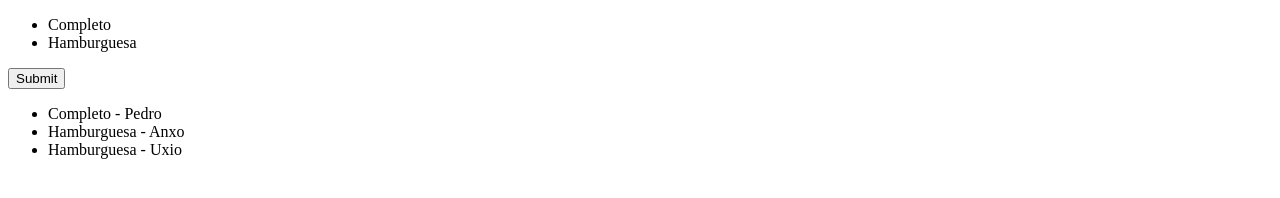
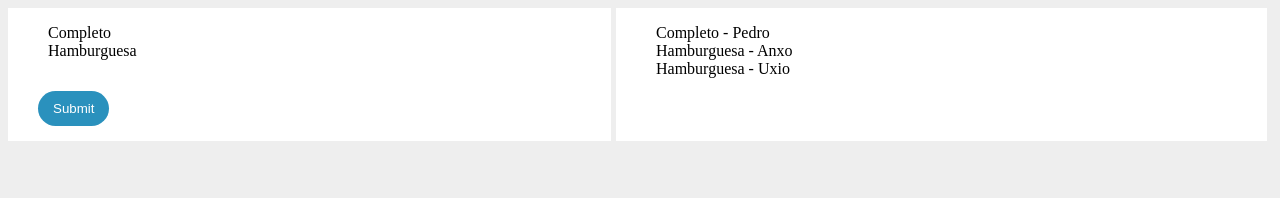
Before and after one commit to PedroTheJoker/curso, a plain HTML site: page almuerzi-web/index.html in a window 1280 px wide. Drawn offline with Linux system fonts and the light colour scheme.

Commit message:
avances front almuerzi

```diff
--- a/almuerzi-web/index.html
+++ b/almuerzi-web/index.html
@@ -7,18 +7,18 @@
     <link rel="stylesheet" type="text/css" href="main.css" />
   </head>
   <body>
-    <div id="meals-list">
-      <ul id="meals">
+    <div id="meals">
+      <ul id="meals-list">
         <li>Completo</li>
         <li>Hamburguesa</li>
       </ul>
       <form>
-        <input type="submit" />
         <input type="hidden" />
+        <input id="submit" type="submit" />
       </form>
     </div>
-    <div id="orders-list">
-      <ul id="orders">
+    <div id="orders">
+      <ul id="orders-list">
         <li>Completo - Pedro</li>
         <li>Hamburguesa - Anxo</li>
         <li>Hamburguesa - Uxio</li>
--- a/almuerzi-web/main.css
+++ b/almuerzi-web/main.css
@@ -0,0 +1,32 @@
+body {
+  background-color: #eee;
+  display: flex;
+}
+
+body div {
+  flex-grow: 1;
+  background-color: white;
+  margin: 5px;
+  margin-top: 0px;
+}
+
+body div:first-child {
+  margin-left: 0px;
+}
+#orders {
+  margin-left: 0px;
+}
+
+ul {
+  list-style-type: none;
+}
+
+#submit {
+  background-color: #2a91bd;
+  color: white;
+  padding: 10px 15px;
+  border: solid 0px;
+  border-radius: 25px;
+  margin: 15px;
+  margin-left: 30px;
+}
```
